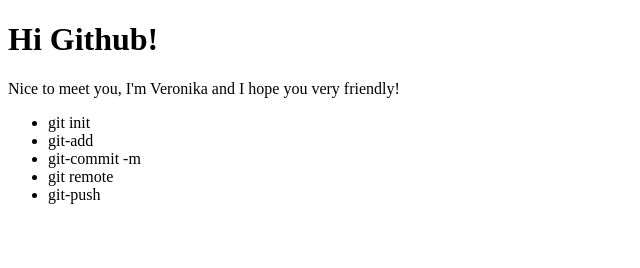
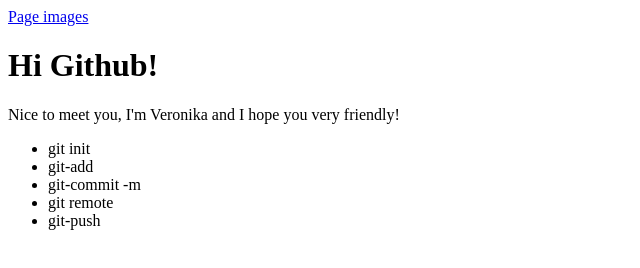
Before and after one commit to VeronikaTaratine/hillel-my-progect, a plain HTML site: page index.html in a window 1280 px wide. Shown: the whole page, without its empty margins (0-640 px from the left). Drawn offline with Linux system fonts and the light colour scheme.

Commit message:
add link

```diff
--- a/index.html
+++ b/index.html
@@ -6,6 +6,7 @@
     <title>Document</title>
   </head>
   <body>
+    <a href="gallery.html">Page images</a>
     <h1>Hi Github!</h1>
     <p>Nice to meet you, I'm Veronika and I hope you very friendly!</p>
     <ul class="git-commands">
```
